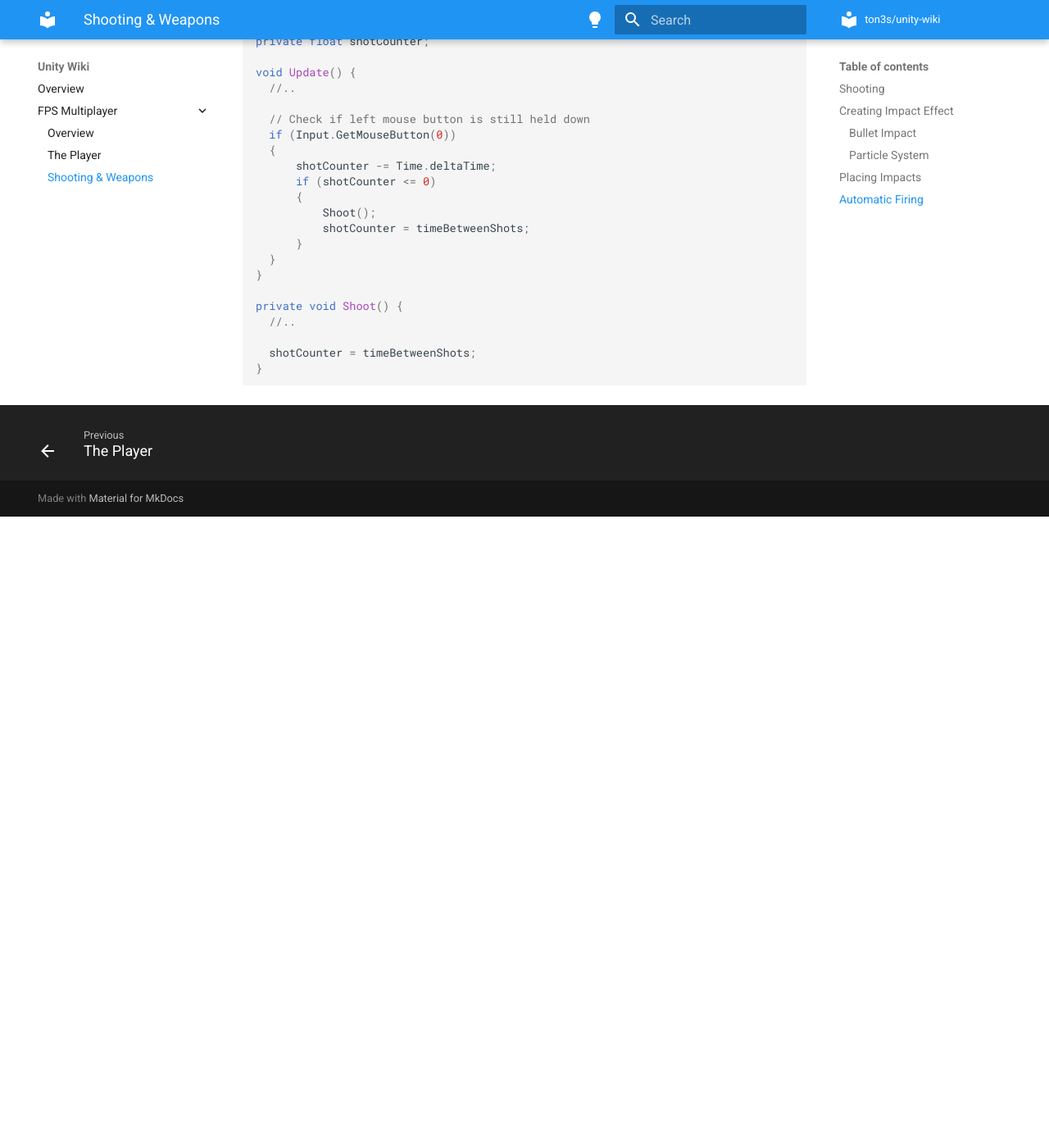
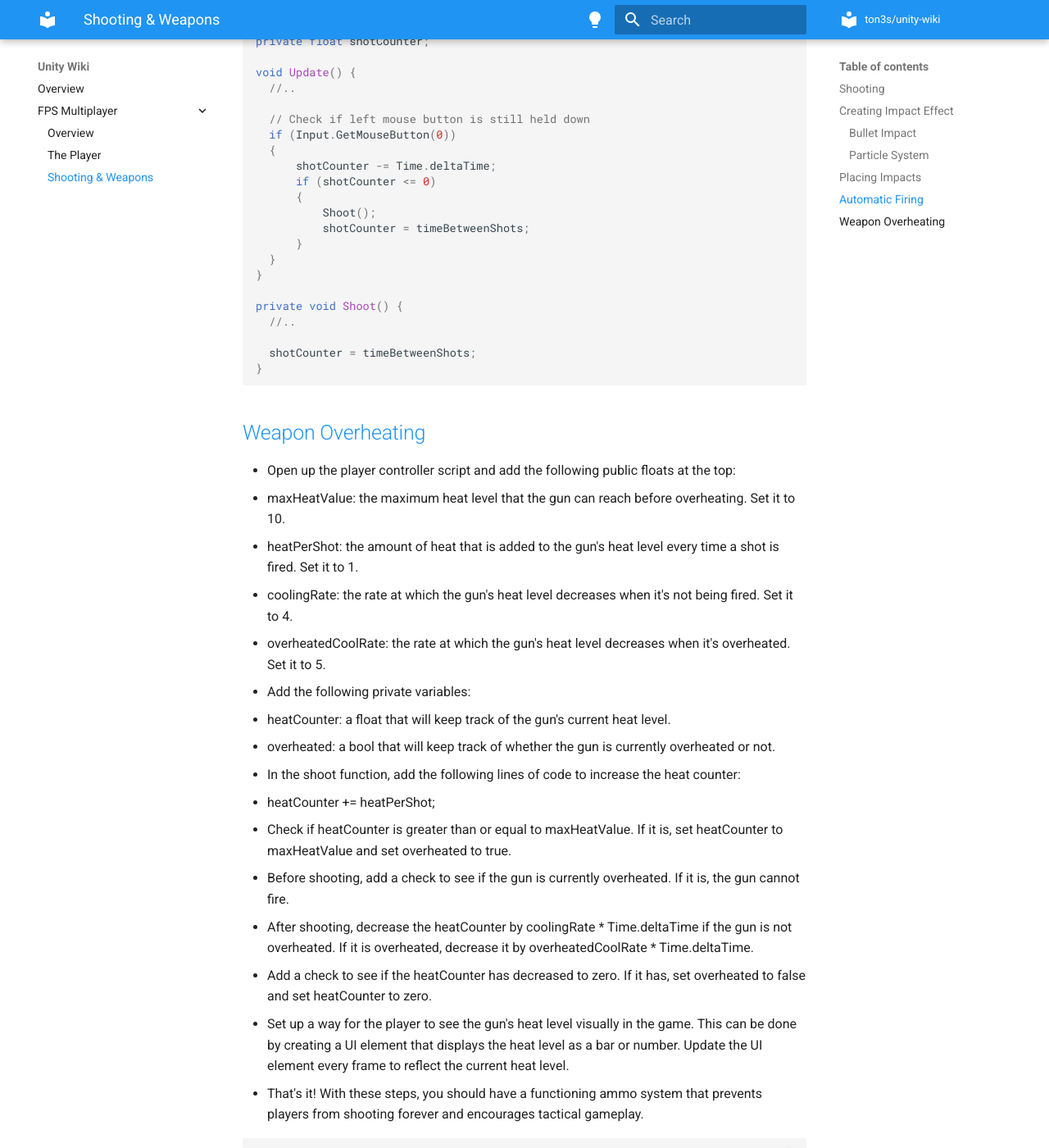
Before and after one commit to ton3s/unity-wiki, an MkDocs documentation site: the page built from docs/fps-multiplayer/shooting-weapons.md, in a window 1280 px wide and 1400 px high, scrolled down 4170 px. Shown: the whole window at 82% size. Built offline with MkDocs 1.6.1 and Material for MkDocs 9.7.7, drawn with Linux system fonts in a browser that asks for light colours; before the commit the page ends 4800 px from its top, so only the background shows below that; some of the changed text lies outside the part shown.

Commit message:
Add video 20

````diff
--- a/docs/fps-multiplayer/shooting-weapons.md
+++ b/docs/fps-multiplayer/shooting-weapons.md
@@ -135,3 +135,63 @@ private void Shoot() {
   shotCounter = timeBetweenShots;
 }
 ```
+
+## [Weapon Overheating](https://www.udemy.com/course/unity-online-multiplayer/learn/lecture/25987918#questions)
+
+- Open up the player controller script and add the following public floats at the top:
+  - maxHeatValue: the maximum heat level that the gun can reach before overheating. Set it to 10.
+  - heatPerShot: the amount of heat that is added to the gun's heat level every time a shot is fired. Set it to 1.
+  - coolingRate: the rate at which the gun's heat level decreases when it's not being fired. Set it to 4.
+  - overheatedCoolRate: the rate at which the gun's heat level decreases when it's overheated. Set it to 5.
+- Add the following private variables:
+  - heatCounter: a float that will keep track of the gun's current heat level.
+  - overheated: a bool that will keep track of whether the gun is currently overheated or not.
+- In the shoot function, add the following lines of code to increase the heat counter:
+  - heatCounter += heatPerShot;
+  - Check if heatCounter is greater than or equal to maxHeatValue. If it is, set heatCounter to maxHeatValue and set overheated to true.
+- Before shooting, add a check to see if the gun is currently overheated. If it is, the gun cannot fire.
+- After shooting, decrease the heatCounter by coolingRate \* Time.deltaTime if the gun is not overheated. If it is overheated, decrease it by overheatedCoolRate \* Time.deltaTime.
+- Add a check to see if the heatCounter has decreased to zero. If it has, set overheated to false and set heatCounter to zero.
+- Set up a way for the player to see the gun's heat level visually in the game. This can be done by creating a UI element that displays the heat level as a bar or number. Update the UI element every frame to reflect the current heat level.
+- That's it! With these steps, you should have a functioning ammo system that prevents players from shooting forever and encourages tactical gameplay.
+
+```cs
+public float maxHeatValue = 10f;
+public float heatPerShot = 1f;
+public float coolingRate = 4f;
+public float overheatedCoolRate = 5f;
+private float heatCounter;
+private bool overheated;
+
+void Update()
+{
+  // ..
+
+  if (!overheated)
+  {
+    // Shoot if player left clicks
+    // ..
+    heatCounter -= coolingRate * Time.deltaTime;
+  }
+  else
+  {
+    heatCounter -= overheatedCoolRate * Time.deltaTime;
+    if (heatCounter < 0) overheated = false;
+  }
+  if (heatCounter < 0) heatCounter = 0f;
+
+  //..
+}
+
+private void Shoot()
+{
+  //..
+
+  heatCounter += heatPerShot;
+  if (heatCounter >= maxHeatValue)
+  {
+      heatCounter = maxHeatValue;
+      overheated = true;
+  }
+}
+```
````
